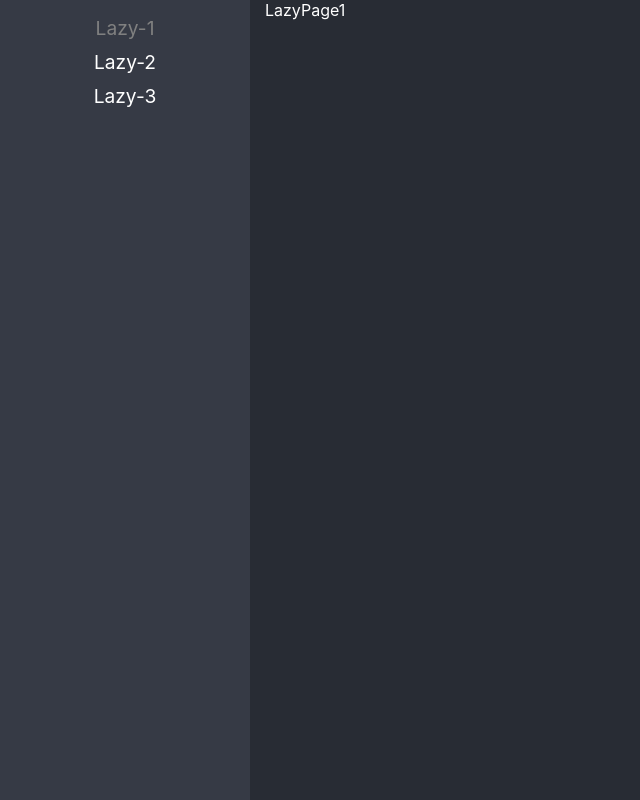
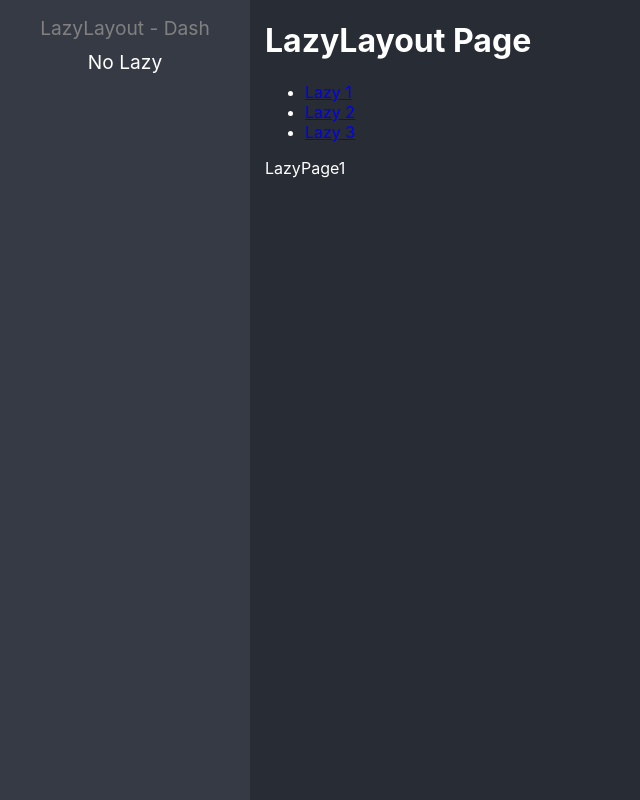
Before and after one commit to rafaroju33/react-adv, a React (Create React App) app: page /lazyload/lazy1 in a window 1280 px wide. Before the commit this address led to /lazy1. Shown: the whole page, without its empty margins (0-640 px from the left). Built offline with nearby package versions, Linux system fonts and the light colour scheme.

Commit message:
Nested Routes done

```diff
--- /dev/null
+++ b/src/01-lazyload/layout/LazyLayout.tsx
@@ -0,0 +1,33 @@
+import { NavLink, Navigate, Route, Routes } from "react-router-dom"
+import { LazyPage1, LazyPage2, LazyPage3, } from "../pages"
+
+export const LazyLayout = () => {
+  return (
+    <div>
+        <h1>LazyLayout Page</h1>
+
+        <ul>
+            <li>
+                <NavLink to="lazy1">Lazy 1</NavLink>
+            </li>
+            <li>
+                <NavLink to="lazy2">Lazy 2</NavLink>
+            </li>
+            <li>
+                <NavLink to="lazy3">Lazy 3</NavLink>
+            </li>
+        </ul>
+
+        <Routes>
+            <Route path="lazy1" element={<LazyPage1 />} />
+            <Route path="lazy2" element={<LazyPage2 />} />
+            <Route path="lazy3" element={<LazyPage3 />} />
+
+            {/* <Route path="*" element={<div>Not Found</div>} /> */}
+            <Route path="*" element={<Navigate replace to="lazy1"/>} />
+        </Routes>
+    </div>
+  )
+}
+
+export default LazyLayout
--- /dev/null
+++ b/src/01-lazyload/pages/NoLazy.tsx
@@ -0,0 +1,8 @@
+
+export const NoLazy = () => {
+  return (
+    <div>
+        <h1>No Lazyload component</h1>
+    </div>
+  )
+}
--- a/src/routes/routes.ts
+++ b/src/routes/routes.ts
@@ -1,5 +1,6 @@
 import { LazyExoticComponent, lazy } from "react";
-import { LazyPage1, LazyPage2, LazyPage3 } from "../01-lazyload/pages";
+// import { LazyPage1, LazyPage2, LazyPage3 } from "../01-lazyload/pages";
+import { NoLazy } from "../01-lazyload/pages/NoLazy";
 
 type JSXComponent = () => JSX.Element
 
@@ -10,27 +11,21 @@
     name: string;
 }
 
-const Lazy1 = lazy(() => import(/* webpackChunkName: "LazyPage1"*/ '../01-lazyload/pages/LazyPage1'));
-const Lazy2 = lazy(() => import(/*webpackChunkName: "LazyPage2"*/ '../01-lazyload/pages/LazyPage2'));
-const Lazy3 = lazy(() => import(/*webpackChunkName: "LazyPage3"*/ '../01-lazyload/pages/LazyPage3'));
+const LazyLayout = lazy(() => import(/* webpackChunkName: "LazyLayout"*/ '../01-lazyload/layout/LazyLayout'));
+// const Lazy2 = lazy(() => import(/*webpackChunkName: "LazyPage2"*/ '../01-lazyload/pages/LazyPage2'));
+// const Lazy3 = lazy(() => import(/*webpackChunkName: "LazyPage3"*/ '../01-lazyload/pages/LazyPage3'));
 
 export const routes:Route[] = [
     {
-        to: '/lazy1',
-        path: 'lazy1',
-        Component: Lazy1,
-        name:'Lazy-1'
+        to: '/lazyload',
+        path: '/lazyload/*',
+        Component: LazyLayout,
+        name:'LazyLayout - Dash'
     },
     {
-        to: '/lazy2',
-        path: 'lazy2',
-        Component: Lazy2,
-        name:'Lazy-2'
+        to: '/no-lazy',
+        path: 'no-lazy',
+        Component: NoLazy,
+        name:'No Lazy'
     },
-    {
-        to: '/lazy3',
-        path: 'lazy3',
-        Component: Lazy3,
-        name:'Lazy-3'
-    }
 ]
```
